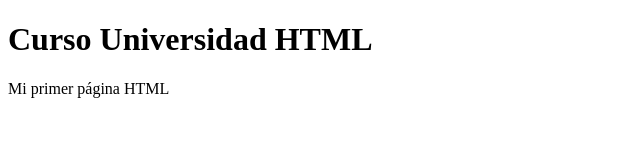
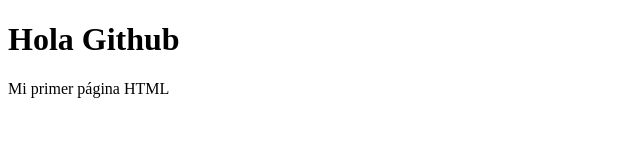
Before and after one commit to Kathe200/mi-repositorio-prueba, a plain HTML site: page index.html in a window 1280 px wide. Shown: the whole page, without its empty margins (0-640 px from the left). Drawn offline with Linux system fonts and the light colour scheme.

Commit message:
Modificando mi archivo index

```diff
--- a/index.html
+++ b/index.html
@@ -5,7 +5,7 @@
         <meta charset = "UTF-8"/>
     </head>
     <body>
-        <h1>Curso Universidad HTML</h1>
+        <h1>Hola Github</h1>
         <p>Mi primer página HTML</p>
     </body>
 </html>
```
